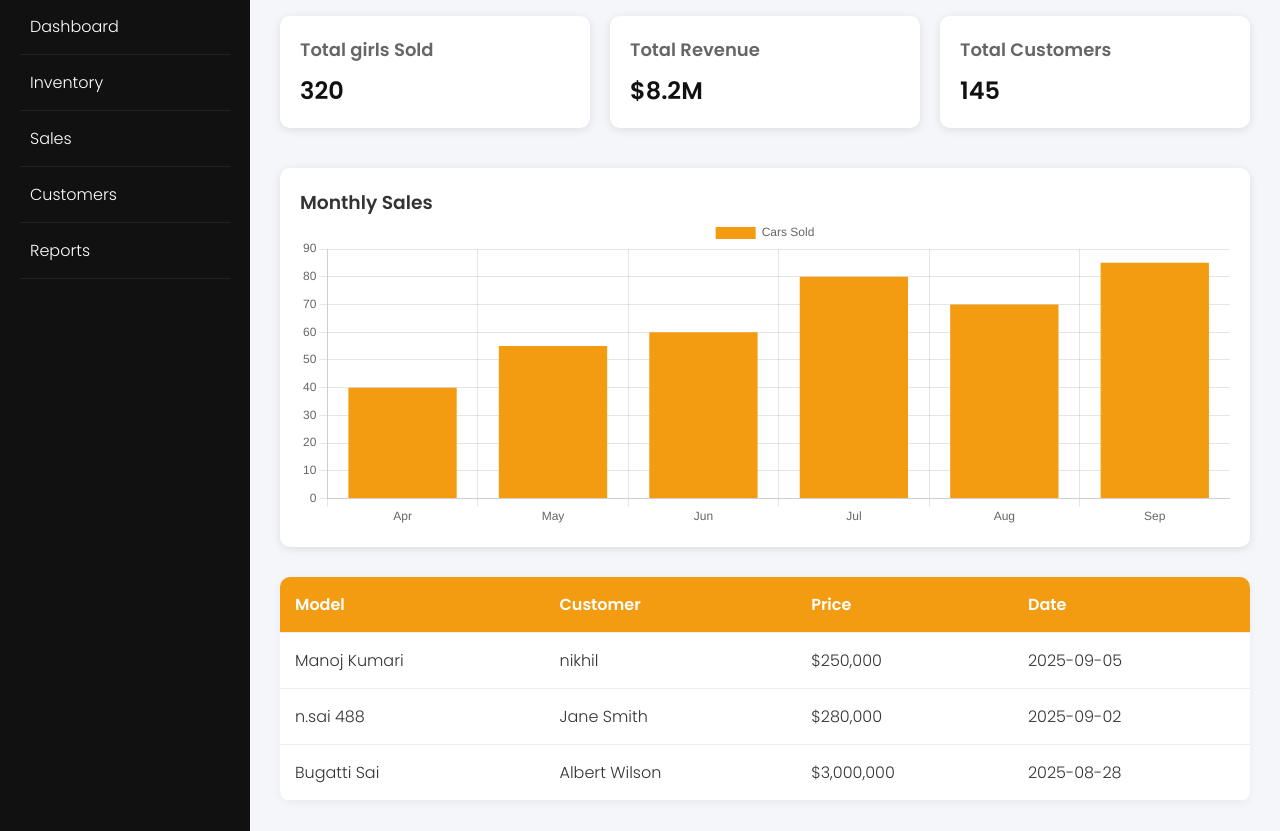
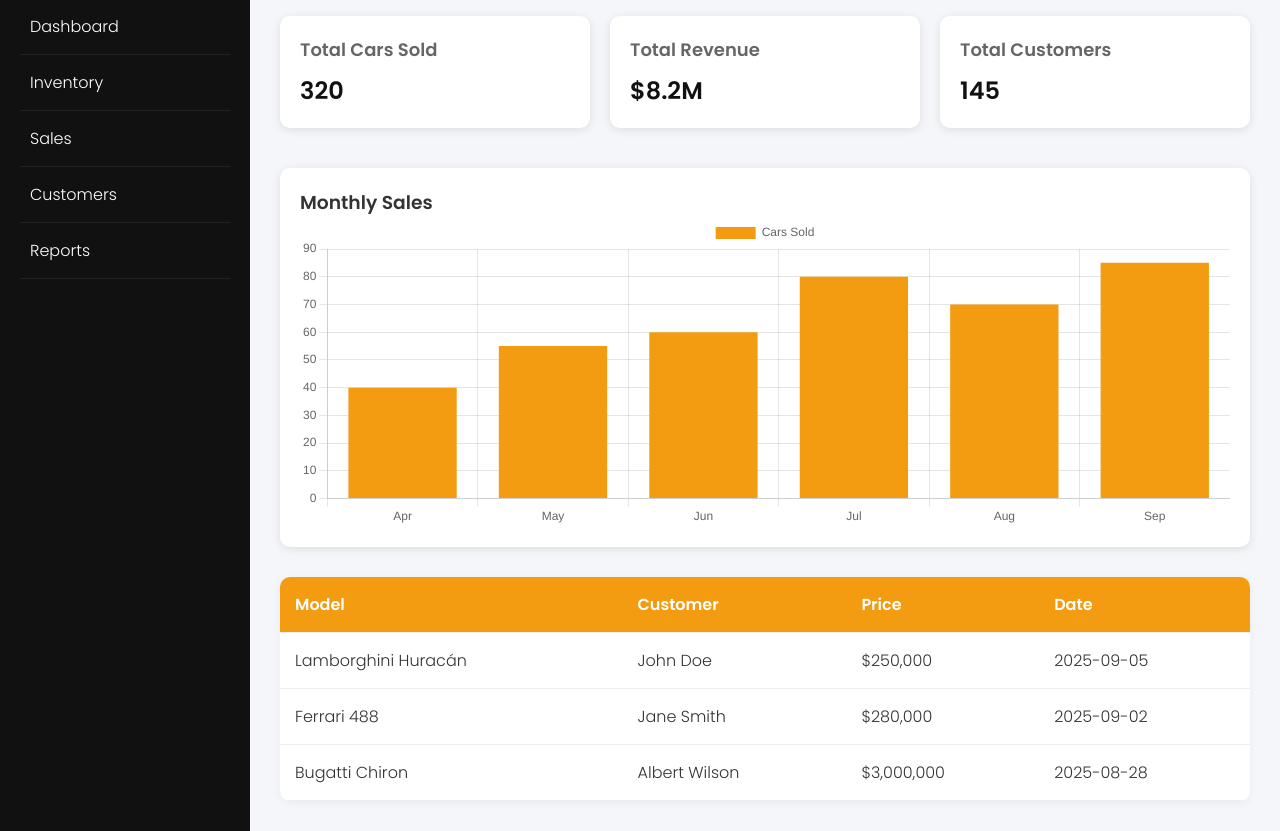
Before and after one commit to saimanoj-code/collab, a plain HTML site: page index.html in a window 1280 px wide. Shown: the part 86-917 px from the top of the page. Drawn offline with nearby package versions, Linux system fonts and the light colour scheme.

Commit message:
Update index.html
i again edit this code

```diff
--- a/index.html
+++ b/index.html
@@ -3,7 +3,7 @@
 <head>
   <meta charset="UTF-8" />
   <meta name="viewport" content="width=device-width, initial-scale=1.0"/>
-  <title>Sai's Hot sales Dashboard</title>
+  <title>Super Cars Sales Dashboard</title>
   <!-- Google Fonts -->
   <link href="https://fonts.googleapis.com/css2?family=Poppins:wght@300;600&display=swap" rel="stylesheet">
   <!-- Chart.js CDN -->
@@ -136,7 +136,7 @@
 <body>
 
   <div class="sidebar">
-    <h2>Spaice girls</h2>
+    <h2>Super Cars</h2>
     <nav>
       <a href="#">Dashboard</a>
       <a href="#">Inventory</a>
@@ -153,7 +153,7 @@
 
     <div class="cards">
       <div class="card">
-        <h3>Total girls Sold</h3>
+        <h3>Total Cars Sold</h3>
         <p id="carsSold">320</p>
       </div>
       <div class="card">
@@ -182,19 +182,19 @@
       </thead>
       <tbody id="salesTable">
         <tr>
-          <td>Manoj Kumari</td>
-          <td>nikhil</td>
+          <td>Lamborghini Huracán</td>
+          <td>John Doe</td>
           <td>$250,000</td>
           <td>2025-09-05</td>
         </tr>
         <tr>
-          <td>n.sai 488</td>
+          <td>Ferrari 488</td>
           <td>Jane Smith</td>
           <td>$280,000</td>
           <td>2025-09-02</td>
         </tr>
         <tr>
-          <td>Bugatti Sai</td>
+          <td>Bugatti Chiron</td>
           <td>Albert Wilson</td>
           <td>$3,000,000</td>
           <td>2025-08-28</td>
```
